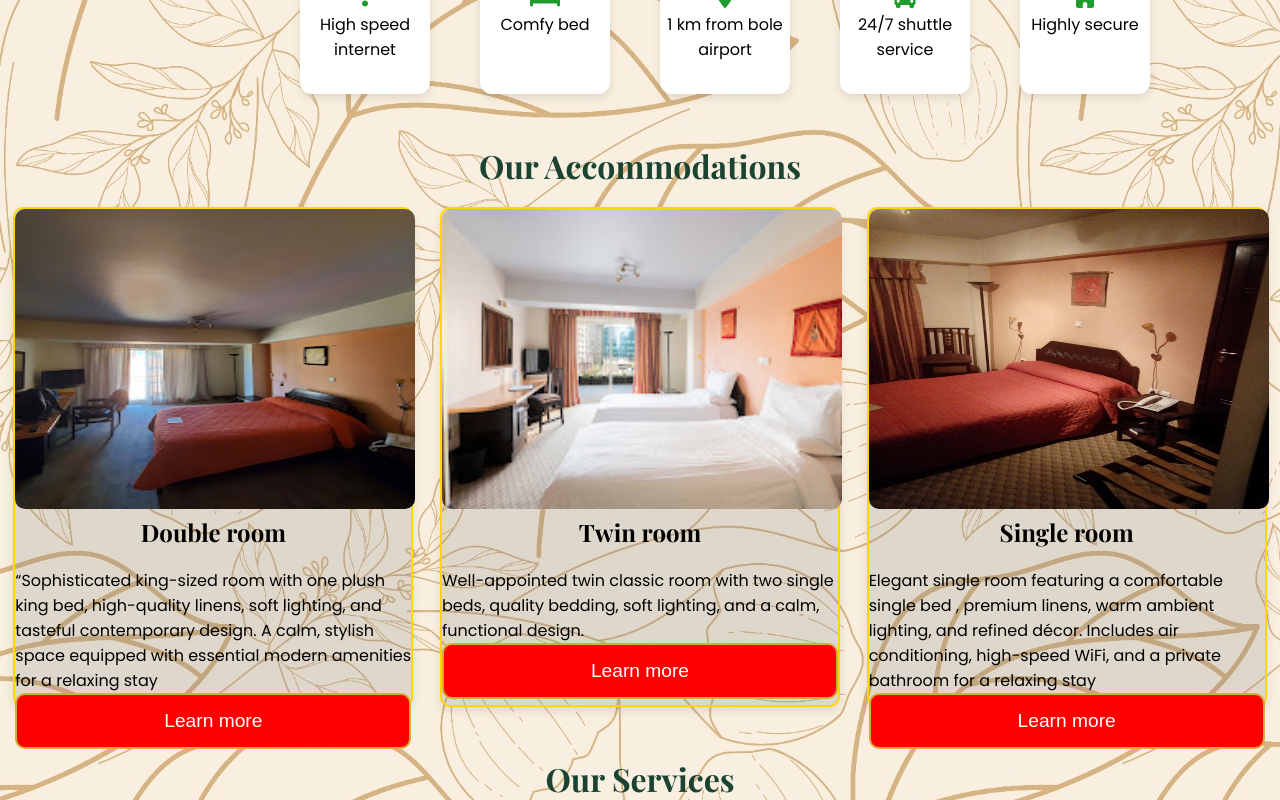
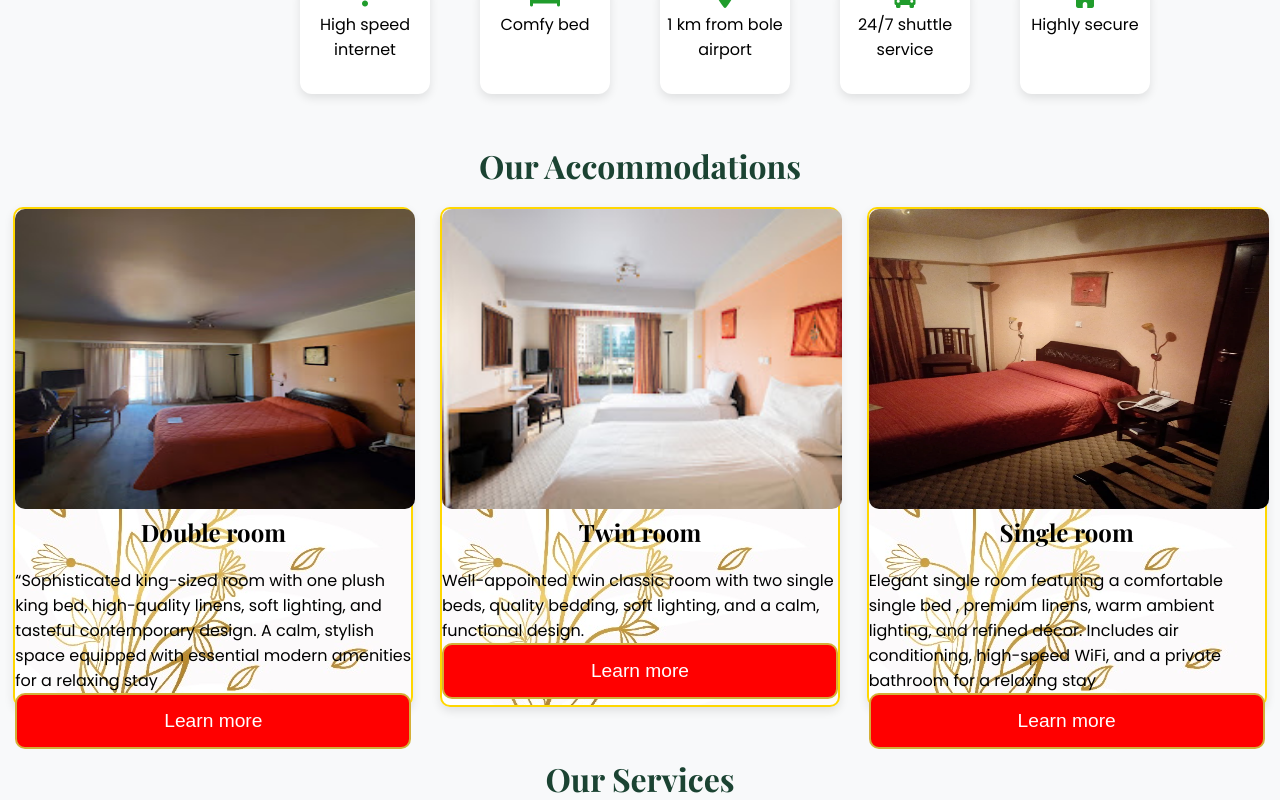
Before and after one commit to Paulos-g/Garden-Inn-project, a React (Vite) app: page / in a window 1280 px wide. Shown: the part 1420-2220 px from the top of the page. Built offline with nearby package versions, Linux system fonts and the light colour scheme.

Commit message:
Edited golden palete

```diff
--- a/src/main.css
+++ b/src/main.css
@@ -9,22 +9,6 @@
 body {
   background-color: var(--bg-main);
   font-family: "Poppins", sans-serif;
-  background-image: url("./assets/golden.jpg");
-  background-repeat: repeat;
-  background-size: auto;
-}
-body::before {
-  content: "";
-  position: fixed;
-  inset: 0;
-  background: rgba(
-    255,
-    255,
-    255,
-    0.897
-  ); /* increase this to make pattern lighter */
-  pointer-events: none;
-  z-index: -1;
 }
 * {
   scroll-behavior: smooth;
@@ -91,6 +75,9 @@ body::before {
   transition: all 0.3s ease-in;
   border: 2px solid gold;
   border-radius: 10px;
+  background-image: url("./assets/gold_leaf.jpg");
+  background-repeat: no-repeat;
+  background-size: auto;
 }
 .card-container:hover {
   transform: translateY(-2px);
```
Also changed, not shown: src/assets/gold_leaf.jpg (added).
